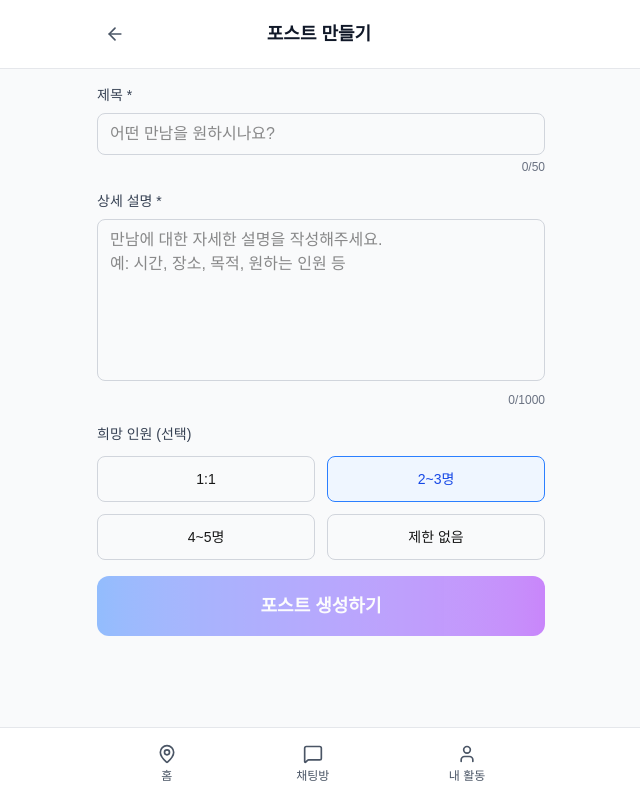
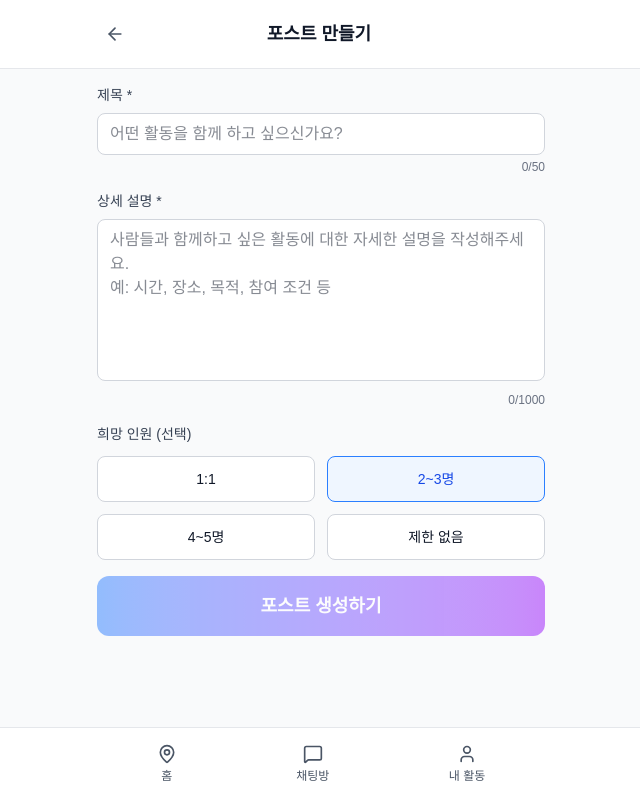
Before and after one commit to seonghun0828/spot, a Next.js app: page /posts/create in a window 1280 px wide. Shown: the whole page, without its empty margins (319-959 px from the left). Built offline with nearby package versions, Linux system fonts and the light colour scheme; no server answers; the database is empty; sample sign-in values are in the browser's storage.

Commit message:
Feat: modify text placeholder and color in post create page

```diff
--- a/app/posts/create/page.tsx
+++ b/app/posts/create/page.tsx
@@ -271,8 +271,8 @@ export default function CreatePostPage() {
                 id="title"
                 value={formData.title}
                 onChange={(e) => handleInputChange('title', e.target.value)}
-                placeholder="어떤 만남을 원하시나요?"
-                className="w-full px-3 py-2 border border-gray-300 rounded-lg focus:ring-2 focus:ring-blue-500 focus:border-transparent"
+                placeholder="어떤 활동을 함께 하고 싶으신가요?"
+                className="w-full px-3 py-2 border border-gray-300 rounded-lg focus:ring-2 focus:ring-blue-500 focus:border-transparent bg-white text-gray-900"
                 maxLength={50}
                 required
               />
@@ -293,9 +293,9 @@ export default function CreatePostPage() {
                 id="content"
                 value={formData.content}
                 onChange={(e) => handleInputChange('content', e.target.value)}
-                placeholder="만남에 대한 자세한 설명을 작성해주세요.&#10;예: 시간, 장소, 목적, 원하는 인원 등"
+                placeholder="사람들과 함께하고 싶은 활동에 대한 자세한 설명을 작성해주세요.&#10;예: 시간, 장소, 목적, 참여 조건 등"
                 rows={6}
-                className="w-full px-3 py-2 border border-gray-300 rounded-lg focus:ring-2 focus:ring-blue-500 focus:border-transparent resize-none"
+                className="w-full px-3 py-2 border border-gray-300 rounded-lg focus:ring-2 focus:ring-blue-500 focus:border-transparent resize-none bg-white text-gray-900"
                 maxLength={1000}
                 required
               />
@@ -364,7 +364,7 @@ export default function CreatePostPage() {
                     className={`flex items-center justify-center p-3 border rounded-lg cursor-pointer transition-colors ${
                       formData.maxParticipants === option.value
                         ? 'border-blue-500 bg-blue-50 text-blue-700'
-                        : 'border-gray-300 hover:border-gray-400'
+                        : 'border-gray-300 hover:border-gray-400 bg-white text-gray-900'
                     }`}
                   >
                     <input
```
